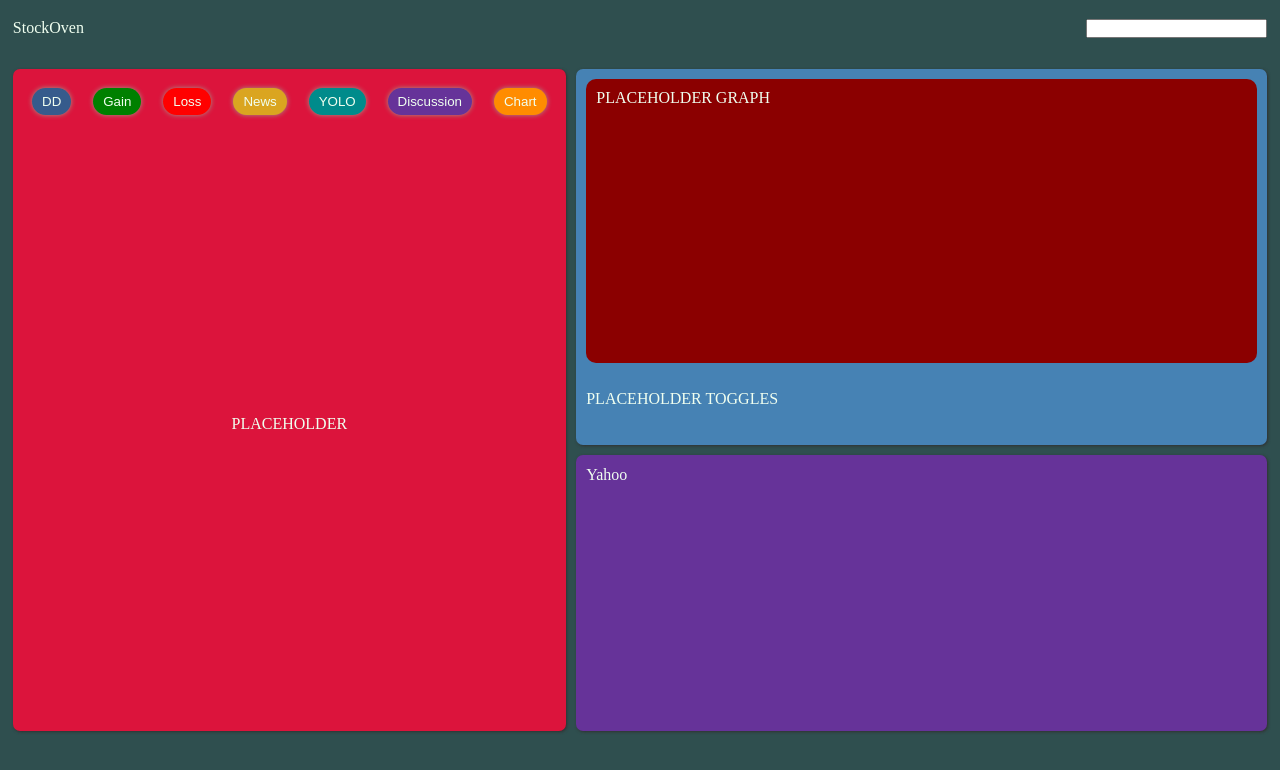
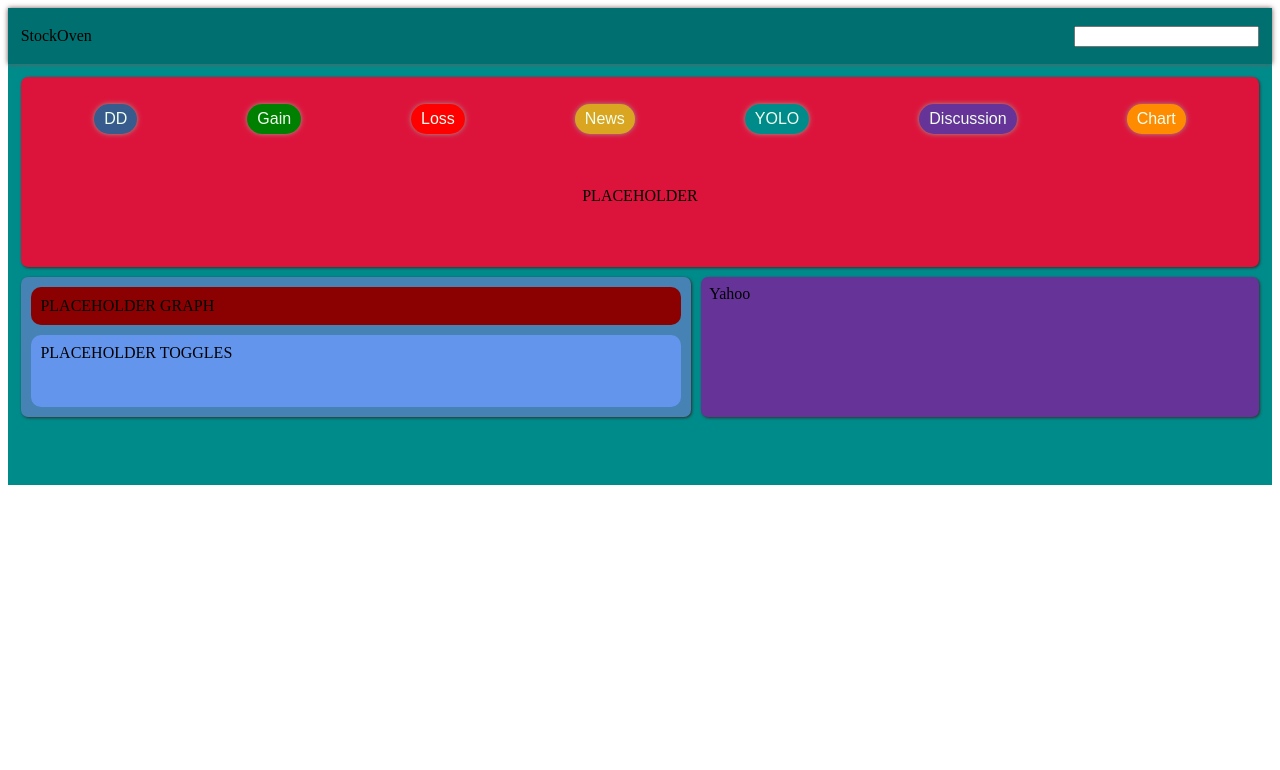
Before and after one commit to krushilnaik/StockOven-MERN-old, a React (Create React App) app: page / in a window 1280 px wide. Shown: the top 770 px of the page. Built offline with nearby package versions, Linux system fonts and the light colour scheme.

Commit message:
styling improvements

```diff
--- /dev/null
+++ b/public/assets/css/style.css
@@ -0,0 +1,12 @@
+* {
+	padding: 0;
+	margin: 0;
+	box-sizing: border-box;
+	color: honeydew;
+}
+
+body {
+	width: 100vw;
+	height: 100vh;
+	max-width: 100%;
+}
--- a/src/views/scss/App.scss
+++ b/src/views/scss/App.scss
@@ -1,19 +1,15 @@
-* {
-	padding: 0;
-	margin: 0;
-	box-sizing: border-box;
-	color: honeydew;
-}
+button {
+	transition: filter 0.2s;
+	filter: brightness(100%);
 
-body {
-	width: 100vw;
-	height: 100vh;
-	max-width: 100%;
-	max-height: 100%;
-	background-color: darkslategray;
+	&:hover {
+		cursor: pointer;
+		filter: brightness(120%);
+	}
 }
 
 #root {
+	background-color: darkcyan;
 	display: grid;
 	grid-template-rows: 3.5em auto 3.5em;
 	width: 100%;
@@ -25,6 +21,8 @@ body {
 		flex-direction: row;
 		justify-content: space-between;
 		align-items: center;
+		background-color: rgba(0, 0, 0, 0.2);
+		box-shadow: 0 0 5px #705454;
 	}
 }
 
@@ -42,3 +40,18 @@ body {
 		padding: 1.5%;
 	}
 }
+
+@media screen and (max-width: 1600px) {
+	.App {
+		grid-template-areas: 'reddit reddit' 'graph yahoo';
+		grid-template-columns: 3fr 2.5fr;
+	}
+}
+
+@media screen and (max-width: 1270px) {
+	.App {
+		grid-template-columns: 1fr;
+		grid-template-rows: 20em 23em 17em;
+		grid-template-areas: 'reddit' 'graph' 'yahoo';
+	}
+}
--- a/src/views/scss/GraphComponent.scss
+++ b/src/views/scss/GraphComponent.scss
@@ -3,19 +3,24 @@
 	background-color: steelblue;
 	display: grid;
 	grid-template-rows: auto 4.5em;
+	gap: 10px;
 	justify-content: stretch;
 	align-items: stretch;
 
+	> * {
+		padding: 1.5%;
+		border-radius: 10px;
+	}
+
 	.apex-chart {
 		background-color: darkred;
-		border-radius: 10px;
-		padding: 1.5%;
 	}
 
 	.toggles {
 		display: flex;
 		flex-direction: row;
 		justify-content: space-between;
-		align-self: center;
+		align-self: stretch;
+		background-color: cornflowerblue;
 	}
 }
--- a/src/views/scss/RedditComponent.scss
+++ b/src/views/scss/RedditComponent.scss
@@ -12,6 +12,7 @@
 		justify-content: space-around;
 
 		.flair-button {
+			font-size: medium;
 			border-radius: 15px;
 			background-color: antiquewhite;
 			border: none;
```
